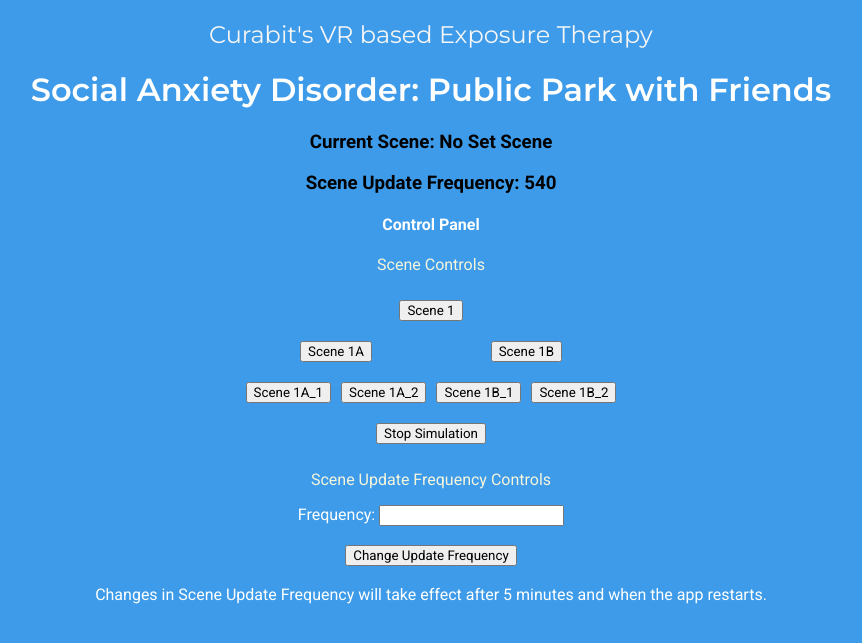
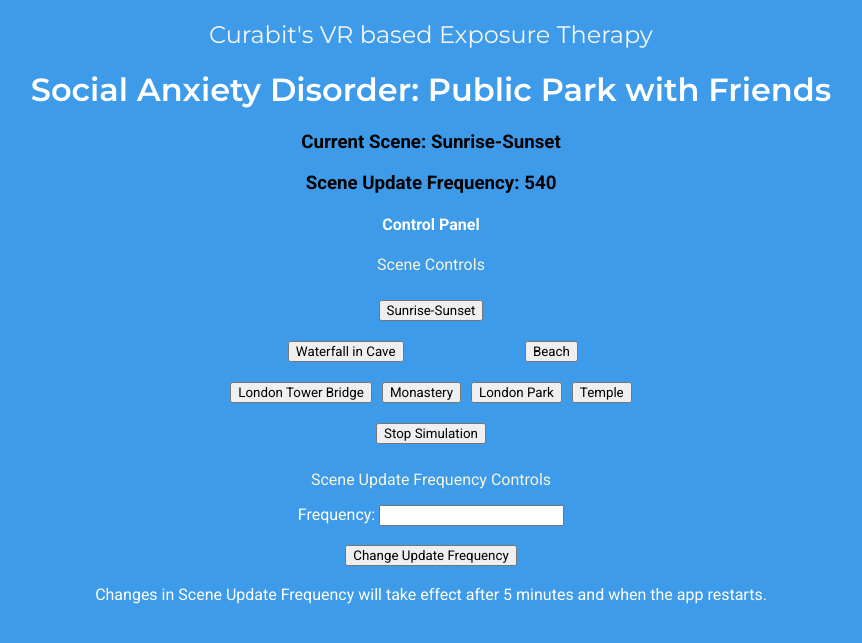
Before and after one commit to amansariya/sad_web, a Flask app: page / in a window 1280 px wide. Shown: the top 643 px of the page, without its empty margins (209-1071 px from the left). Run offline with Flask 2, Linux system fonts and the light colour scheme.

Commit message:
changed names of scenes

```diff
--- a/app.py
+++ b/app.py
@@ -4,7 +4,7 @@
 
 ist = timedelta(hours=5, minutes=30)
 
-scene = "No Set Scene"
+scene = "Sunrise-Sunset"
 scene_id = 0
 update_freq = 540
 log = ""
@@ -52,35 +52,35 @@
         # scene = str(request.form)
     # add_req('/',str(request.headers),str(request.args),str(request.form),str(request.json))
     if request.form.get("submit_1"):
-        scene = "Scene 1"
+        scene = "Sunset-Sunrise"
         scene_id = 0
-        add_log("Changed to Scene 1")
+        add_log("Changed to Sunset-Sunrise")
     elif request.form.get("submit_1a"):
-        scene = "Scene 1A"
+        scene = "Waterfall in Cave"
         scene_id = 1
-        add_log("Changed to Scene 1A")
+        add_log("Changed to Waterfall in Cave")
     elif request.form.get("submit_1b"):
-        scene = "Scene 1B"
+        scene = "Beach"
         scene_id = 2
-        add_log("Changed to Scene 1B")
+        add_log("Changed to Beach")
     elif request.form.get("submit_1a_1"):
-        scene = "Scene 1A_1"
+        scene = "London Tower Bridge"
         scene_id = 3
-        add_log("Changed to Scene 1A_1")
+        add_log("Changed to London Tower Bridge")
     elif request.form.get("submit_1a_2"):
-        scene = "Scene 1A_2"
+        scene = "Monastery"
         scene_id = 4
-        add_log("Changed to Scene 1A_2")
+        add_log("Changed to Monastery")
     elif request.form.get("submit_1b_1"):
-        scene = "Scene 1B_1"
+        scene = "London Park"
         scene_id = 5
-        add_log("Changed to Scene 1B_1")
+        add_log("Changed to London Park")
     elif request.form.get("submit_1b_2"):
-        scene = "Scene 1B_2"
+        scene = "Temple"
         scene_id = 6
-        add_log("Changed to Scene 1B_2")
+        add_log("Changed to Temple")
     elif request.form.get("submit_clear"):
-        scene = "No Set Scene"
+        scene = "Sunrise-Sunset"
         add_log("Reset scene to blank")
         scene_id = 0
     elif request.form.get("freq"):
--- a/templates/index.html
+++ b/templates/index.html
@@ -66,31 +66,31 @@
                 <thead>
                   <tr>
                     <th class="tg-wp8o" colspan="4">
-                        <button type="submit" name="submit_1" value="submit_1">Scene 1</button>
+                        <button type="submit" name="submit_1" value="submit_1">Sunrise-Sunset</button>
                     </th>
                   </tr>
                 </thead>
                 <tbody>
                   <tr>
                     <td class="tg-wp8o" colspan="2">
-                        <button type="submit" name="submit_1a" value="submit_1a">Scene 1A</button>
+                        <button type="submit" name="submit_1a" value="submit_1a">Waterfall in Cave</button>
                     </td>
                     <td class="tg-wp8o" colspan="2">
-                        <button type="submit" name="submit_1b" value="submit_1b">Scene 1B</button>
+                        <button type="submit" name="submit_1b" value="submit_1b">Beach</button>
                     </td>
                   </tr>
                   <tr>
                     <td class="tg-wp8o">
-                        <button type="submit" name="submit_1a_1" value="submit_1a_1">Scene 1A_1</button>
+                        <button type="submit" name="submit_1a_1" value="submit_1a_1">London Tower Bridge</button>
                     </td>
                     <td class="tg-wp8o">
-                        <button type="submit" name="submit_1a_2" value="submit_1a_2">Scene 1A_2</button>
+                        <button type="submit" name="submit_1a_2" value="submit_1a_2">Monastery</button>
                     </td>
                     <td class="tg-wp8o">
-                        <button type="submit" name="submit_1b_1" value="submit_1b_1">Scene 1B_1</button>
+                        <button type="submit" name="submit_1b_1" value="submit_1b_1">London Park</button>
                     </td>
                     <td class="tg-wp8o">
-                        <button type="submit" name="submit_1b_2" value="submit_1b_2">Scene 1B_2</button>
+                        <button type="submit" name="submit_1b_2" value="submit_1b_2">Temple</button>
                     </td>
                   </tr>
                   <tr>
```
